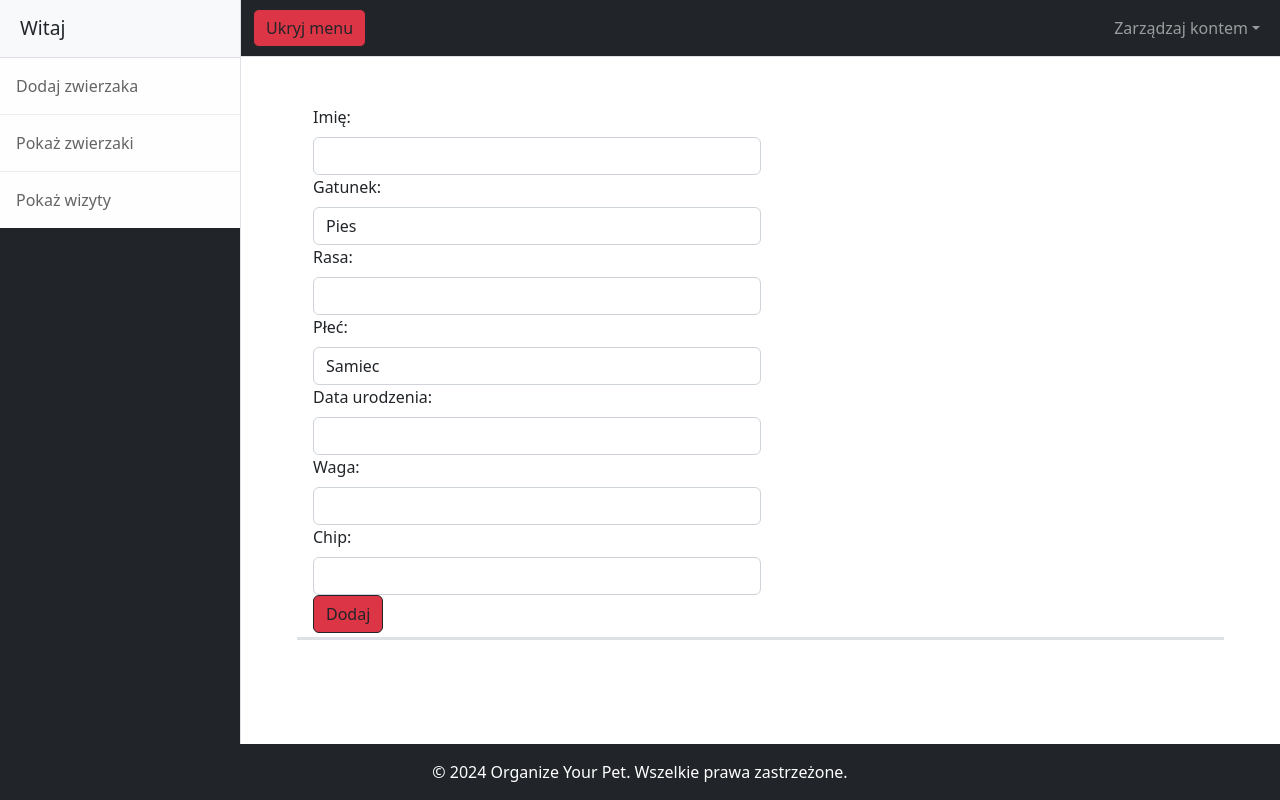
After one commit to gilewskadominika/Organize-Your-Pet-, a Django app: template templates/OYP/add_pet_form.html in a window 1280 px wide. The commit adds this page. Run offline with Django 5.2, Linux system fonts and the light colour scheme; the template is opened without the code that fills it: values that come from a table or form of the project are taken from there, others are empty; some libraries are stand-ins or nearby versions.

Commit message:
add_pet_form and other

```diff
--- a/accounts/forms.py
+++ b/accounts/forms.py
@@ -23,6 +23,3 @@ class RegistrationForm(forms.ModelForm):
 class LoginForm(forms.Form):
     username = forms.CharField()
     password = forms.CharField(widget=forms.PasswordInput)
-
-
-# class EditProfileForm(forms.Form):
--- /dev/null
+++ b/organize_your_pet/forms.py
@@ -0,0 +1,25 @@
+from django import forms
+
+
+class AddPetForm(forms.Form):
+    GENDERS = [
+        ('male', 'Samiec'),
+        ('female', 'Samica'),
+    ]
+    SPECIES = [
+        ('dog', 'Pies'),
+        ('cat', 'Kot'),
+        ('parrot', 'Papuga'),
+        ('ferret', 'Fretka'),
+        ('rabbit', 'Królik'),
+        ('rodent', 'Gryzoń'),
+        ('other', 'Inny')
+    ]
+    name = forms.CharField(max_length=50)
+    species = forms.ChoiceField(choices=SPECIES)
+    other_species = forms.CharField(max_length=50, required=False)
+    breed = forms.CharField(max_length=50)
+    gender = forms.ChoiceField(choices=GENDERS)
+    birth_date = forms.DateField(required=False)
+    weight = forms.FloatField()
+    chip = forms.BooleanField()
--- a/organize_your_pet/models.py
+++ b/organize_your_pet/models.py
@@ -24,7 +24,6 @@ class Pet(models.Model):
     birth_date = models.DateField(null=True)
     weight = models.FloatField()
     chip = models.BooleanField(default=False)
-    owner = models.ForeignKey('auth.User', on_delete=models.CASCADE)
 
     def __str__(self):
         return f'{self.name} ({self.species}{self.other_species})'
--- /dev/null
+++ b/templates/OYP/add_pet_form.html
@@ -0,0 +1,53 @@
+{% extends 'accounts/dashboard.html' %}
+{% load static %}
+{%  block content %}
+    <form method="post">
+    {% csrf_token %}
+    <div class="col-md-6">
+            <label for="name" class="form-label">Imię:</label>
+            <input type="text" class="form-control" id="name"
+            name="name">
+        </div>
+        <div class="col-md-6">
+            <label for="species" class="form-label">Gatunek:</label>
+            <select class="form-control" id="species"
+                    name="species">
+                {% for choice in form.SPECIES %}
+                <option value="{{ choice.0 }}">{{ choice.1 }}</option>
+                {% endfor %}
+            </select>
+        </div>
+        <div class="col-md-6">
+            <label for="breed" class="form-label">Rasa:</label>
+            <input type="text" class="form-control" id="breed"
+            name="breed">
+        </div>
+        <div class="col-md-6">
+            <label for="gender" class="form-label">Płeć:</label>
+            <select class="form-control" id="gender"
+                    name="gender">
+                {% for choice in form.GENDERS %}
+                <option value="{{ choice.0 }}">{{ choice.1 }}</option>
+                {% endfor %}
+            </select>
+        </div>
+         <div class="col-md-6">
+            <label for="birth_date" class="form-label">Data urodzenia:</label>
+            <input type="text" class="form-control" id="birth_date"
+            name="birth_date">
+        </div>
+         <div class="col-md-6">
+            <label for="weight" class="form-label">Waga:</label>
+            <input type="text" class="form-control" id="weight"
+            name=weight">
+        </div>
+         <div class="col-md-6">
+            <label for="chip" class="form-label">Chip:</label>
+            <input type="text" class="form-control" id="chip"
+            name="chip">
+        </div>
+        <div class="col-12">
+            <button class="btn btn-danger btn-outline-dark" type="submit">Dodaj</button>
+        </div>
+    </form>
+{% endblock %}
--- a/templates/accounts/dashboard.html
+++ b/templates/accounts/dashboard.html
@@ -91,7 +91,6 @@
                                 {% else %}
                                     <span>Brak umówionych wizyt. </span>
                                 {% endif %}
-
                         </div>
                     {% endblock %}
                 </div>
--- a/templates/accounts/profile.html
+++ b/templates/accounts/profile.html
@@ -3,7 +3,7 @@
 {% block content %}
     <div class="responsive-account-container">
         <div>
-            <h1 class="account-header account-header-inline">Twoje Konto</h1>
+            <h2 class="account-header account-header-inline">Twoje Konto</h2>
             <div class="responsive-account-content">
                 <div class="account-section collapsable-panel clearfix membership-section-wrapper">
                     <section class="collapsable-section-content account-section-content">
```
Also changed, not shown: organize_your_pet/views.py (+25 -3 lines), templates/accounts/profile_edit.html (+0 -8 lines), organize_your_pet/migrations/0001_initial.py.
